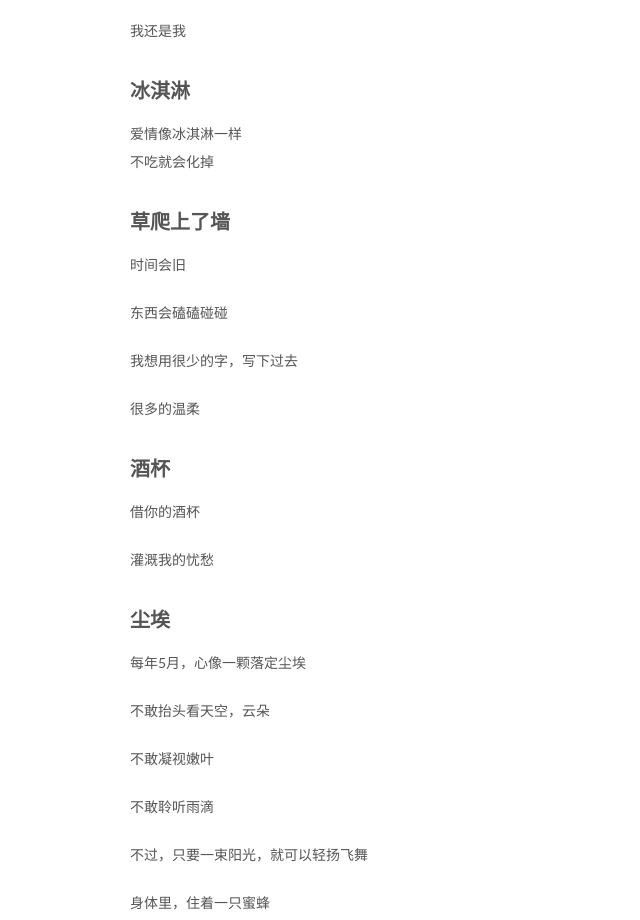
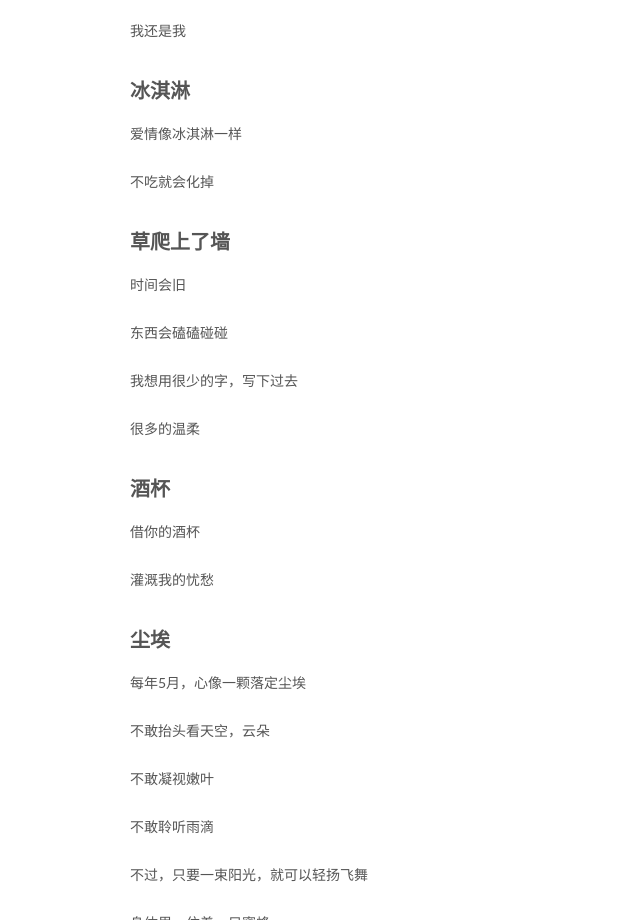
Before and after one commit to ggkai/ggkai.github.io, a plain HTML site: page 2018/10/21/点/index.html in a window 1280 px wide. Shown: the part 1125-2045 px from the top of the page, without its empty margins (0-640 px from the left). Drawn offline with Linux system fonts and the light colour scheme.

Commit message:
Site updated: 2018-10-21 23:37:19

```diff
--- a/2018/10/21/点/index.html
+++ b/2018/10/21/点/index.html
@@ -87,7 +87,7 @@
 <meta property="og:site_name" content="ggkai&#39;s blogs">
 <meta property="og:description" content="也许是开始，也许是结束">
 <meta property="og:locale" content="zh-Hans">
-<meta property="og:updated_time" content="2018-10-21T15:32:09.000Z">
+<meta property="og:updated_time" content="2018-10-21T15:34:47.000Z">
 <meta name="twitter:card" content="summary">
 <meta name="twitter:title" content="点">
 <meta name="twitter:description" content="也许是开始，也许是结束">
@@ -313,7 +313,8 @@
 <p>明天就是立秋</p>
 <p>你还是你</p>
 <p>我还是我</p>
-<h2 id="冰淇淋"><a href="#冰淇淋" class="headerlink" title="冰淇淋"></a>冰淇淋</h2><p>爱情像冰淇淋一样<br>不吃就会化掉</p>
+<h2 id="冰淇淋"><a href="#冰淇淋" class="headerlink" title="冰淇淋"></a>冰淇淋</h2><p>爱情像冰淇淋一样</p>
+<p>不吃就会化掉</p>
 <h2 id="草爬上了墙"><a href="#草爬上了墙" class="headerlink" title="草爬上了墙"></a>草爬上了墙</h2><p>时间会旧</p>
 <p>东西会磕磕碰碰</p>
 <p>我想用很少的字，写下过去</p>
```
Also changed, not shown: 2018/10/16/markdown常用技巧/index.html (+2 -1 lines).
